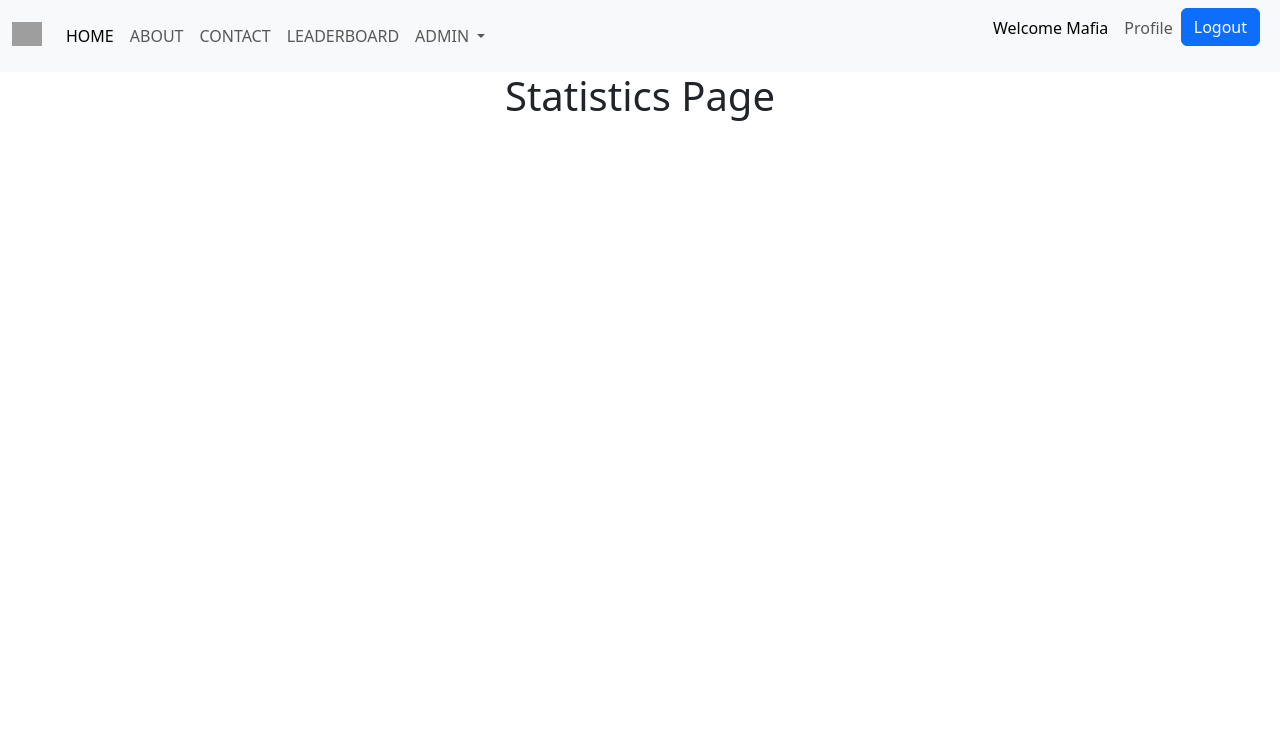
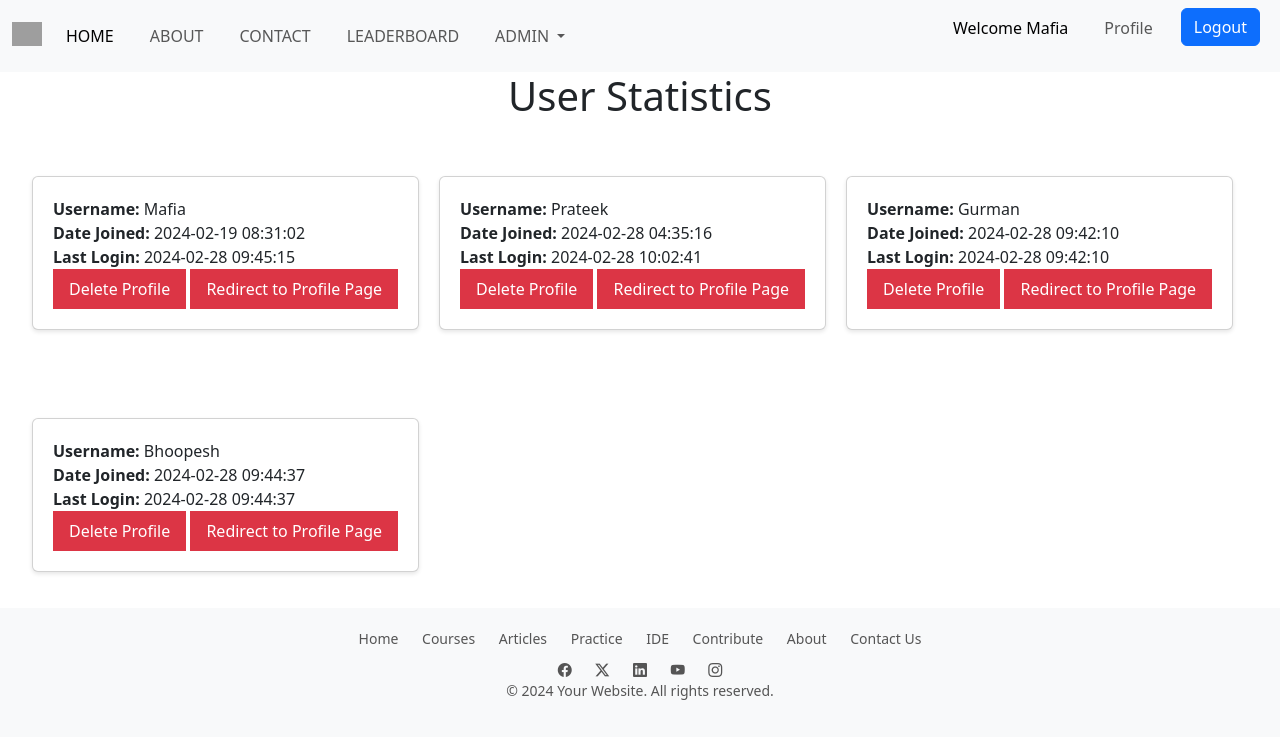
Before and after one commit to PrateekKumar05/MRIIC_Proj2, a Django app: page /stats/ in a window 1280 px wide. Shown: the top 739 px of the page. Run offline with Django 5.2, Linux system fonts and the light colour scheme; a user stored in the database is signed in; data comes from the database, SQL or seed files in the repository; both versions use the stored data as it was after the commit; grey boxes are pictures that could not be loaded.

Commit message:
Added Stats Page

```diff
--- a/Profilify/urls.py
+++ b/Profilify/urls.py
@@ -32,4 +32,5 @@ urlpatterns = [
     path('delete-message/<int:message_id>/', views.delete_message, name='delete_message'),
     path('edit_profile/', views.edit_profile, name='edit_profile'),
     path('user_profile/<int:user_id>/', views.user_profile, name='user_profile'),
+    path('delete_profile/<int:user_id>/', views.delete_profile, name='delete_profile'),
 ] + static(settings.MEDIA_URL, document_root=settings.MEDIA_ROOT)
--- a/RPMS/templates/RPMS/stats.html
+++ b/RPMS/templates/RPMS/stats.html
@@ -1,23 +1,96 @@
 <!DOCTYPE html>
 <html lang="en">
+
 <head>
     <meta charset="UTF-8">
     <meta name="viewport" content="width=device-width, initial-scale=1.0">
-    <title>Stats</title>
+    <title>User Statistics</title>
     <style>
-        #main_heading{
+        /* CSS styles */
+        body {
+            font-family: Arial, sans-serif;
+            background-color: #f4f4f4;
+            margin: 0;
+            padding: 0;
+        }
+
+        .main-content {
+            max-width: 800px;
+            margin: 20px auto;
+            padding: 20px;
+            background-color: #fff;
+            border-radius: 8px;
+            box-shadow: 0 2px 4px rgba(0, 0, 0, 0.1);
+        }
+
+        h1 {
+            color: #333;
             text-align: center;
         }
+
+        ul {
+            list-style: none;
+            padding: 0;
+            display: flex;
+            flex-wrap: wrap;
+            gap: 20px; /* Add space between cards */
+        }
+
+        .card {
+            flex: 1 0 calc(33.333% - 20px); /* Set each card to take up one third of the space with some margin */
+            background-color: #fff;
+            border-radius: 8px;
+            box-shadow: 0 2px 4px rgba(0, 0, 0, 0.1);
+            padding: 20px;
+            margin-bottom: 20px;
+        }
+
+        form {
+            display: inline-block;
+        }
+
+        button {
+            padding: 8px 16px;
+            background-color: #dc3545;
+            color: #fff;
+            border: none;
+            border-radius: 4px;
+            cursor: pointer;
+            margin-right: 10px; /* Add some margin between buttons */
+        }
+
+        button:hover {
+            background-color: #c82333;
+        }
     </style>
-    <link href="https://cdn.jsdelivr.net/npm/bootstrap@5.3.3/dist/css/bootstrap.min.css" rel="stylesheet" integrity="sha384-QWTKZyjpPEjISv5WaRU9OFeRpok6YctnYmDr5pNlyT2bRjXh0JMhjY6hW+ALEwIH" crossorigin="anonymous">
 </head>
+
 <body>
-    {% include 'RPMS/Navbar.html' %}
-    <div>
-        <h1 id="main_heading">
-            Statistics Page
-        </h1>
-    </div>
-    <script src="https://cdn.jsdelivr.net/npm/bootstrap@5.3.3/dist/js/bootstrap.bundle.min.js" integrity="sha384-YvpcrYf0tY3lHB60NNkmXc5s9fDVZLESaAA55NDzOxhy9GkcIdslK1eN7N6jIeHz" crossorigin="anonymous"></script>
+    <!-- Include Navbar -->
+    {% include 'RPMS/navbar.html' %}
+
+    <!-- Main Content -->
+    <h1>User Statistics</h1>
+    <ul>
+        {% for user_stat in user_stats %}
+        <li>
+            <div class="card mt-5">
+                <form action="{% url 'delete_profile' user_stat.id %}" method="post">
+                    {% csrf_token %}
+                    <strong>Username:</strong> {{ user_stat.username }}<br>
+                    <strong>Date Joined:</strong> {{ user_stat.date_joined }}<br>
+                    <strong>Last Login:</strong> {{ user_stat.last_login }}<br>
+                    <button type="submit">Delete Profile</button>
+
+                        <button type="button">Redirect to Profile Page</button>
+                    </a>
+                </form>
+            </div>
+        </li>
+        {% endfor %}
+    </ul>
+    <!-- Include Footer -->
+    {% include 'RPMS/footer.html' %}
 </body>
+
 </html>
--- a/RPMS/views.py
+++ b/RPMS/views.py
@@ -12,7 +12,7 @@ from django.contrib.admin.views.decorators import staff_member_required
 from django.shortcuts import render
 from django.contrib.auth.decorators import user_passes_test
 from .models import contact_info
-from django.http import Http404
+from django.http import Http404, HttpResponseNotAllowed
 from django.core.paginator import Paginator, EmptyPage, PageNotAnInteger
 
 
@@ -129,13 +129,9 @@ def upload_file(request):
         form = FileUploadForm()
     return render(request, 'RPMS/upload_file.html', {'form': form})
 
-def leaderboard(request):
-    user_profiles = UserProfile.objects.order_by('-points')
-    return render(request, 'RPMS/leaderboard.html', {'user_profiles': user_profiles})
-
 
 def chart_data(request):
-    points_range = [(0, 10), (11, 20), (21, 30)]  # Define points range
+    points_range = [(0, 10), (11, 20), (21, 30), (31,40), (41,50)]  # Define points range
     users_data = []
     labels = []
 
@@ -160,14 +156,6 @@ def logistics(request):
     if request.method == 'GET':
         contact_information = contact_info.objects.all()
         return render(request, 'RPMS/logistics.html', {'contact_information': contact_information})
-    else:
-        raise Http404()
-
-@user_passes_test(lambda u: u.is_superuser, login_url='/')
-def stats(request):
-    if request.method == 'GET':
-        contact_information = contact_info.objects.all()
-        return render(request, 'RPMS/stats.html', {'contact_information': contact_information})
     else:
         raise Http404()
 
@@ -201,5 +189,39 @@ def leaderboard(request):
 def user_profile(request, user_id):
     y=get_object_or_404(User, pk=user_id)
     z=get_object_or_404(UserProfile, user=y)
-    print(y)
     return render(request, 'RPMS/user_profile.html', {"z":z})
+
+@login_required(login_url='loginuser')
+def delete_profile(request, user_id):
+    if request.method == 'POST':
+        # Fetch the user by ID
+        user = get_object_or_404(User, id=user_id)
+
+        # Delete the user's profile and associated data
+        user.delete()
+
+        # Redirect to the home page or any other page
+        return redirect('home')
+    else:
+        # Handle other request methods appropriately
+        # For example, return a 405 Method Not Allowed response
+        return HttpResponseNotAllowed(['POST'])
+
+
+@user_passes_test(lambda u: u.is_superuser, login_url='/')
+def stats(request):
+    if request.method == 'GET':
+        # Fetch all users
+        all_users = User.objects.all()
+
+        # Create a list to store user statistics
+        user_stats = []
+        for user in all_users:
+            date_joined = user.date_joined.strftime('%Y-%m-%d %H:%M:%S')
+            last_login = user.last_login.strftime('%Y-%m-%d %H:%M:%S') if user.last_login else "Never"
+            user_stat = {'id': user.id, 'username': user.username, 'date_joined': date_joined, 'last_login': last_login}
+            user_stats.append(user_stat)
+
+        return render(request, 'RPMS/stats.html', {'user_stats': user_stats})
+    else:
+        raise Http404()
```
Also changed, not shown: RPMS/templates/RPMS/leaderboard.html (+12 -1 lines), db.sqlite3, media/profile_photo/adventure1.jpg (added), 2 other files.
